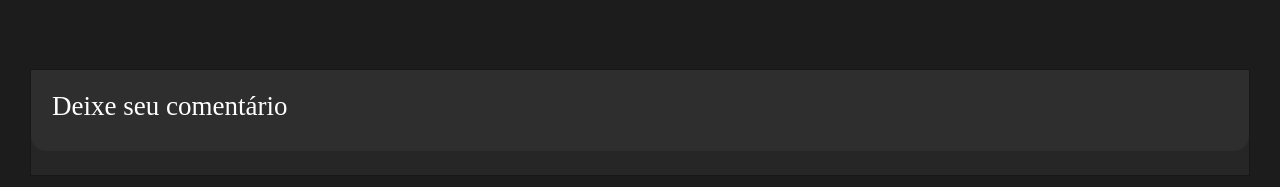
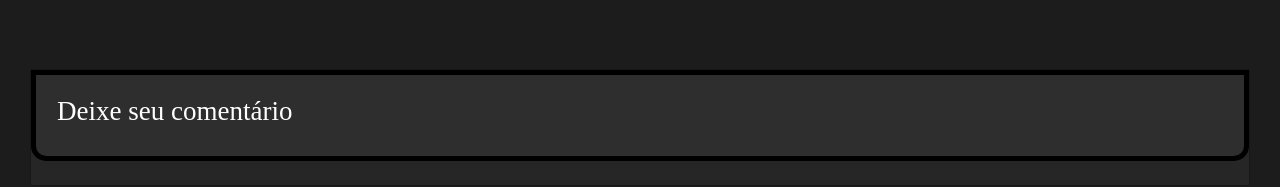
Before and after one commit to lullinho/hostinger, a plain HTML site: page index.html in a window 1280 px wide. Shown: the part 796-983 px from the top of the page. Drawn offline with nearby package versions, Linux system fonts and the light colour scheme; a script that the page names is missing.

Commit message:
comitando mudancas ok

```diff
--- a/style.css
+++ b/style.css
@@ -712,7 +712,7 @@ img#callofduty{
   text-align: center;
   padding:21px;
   border-radius: 0px 0px 15px 15px;
-  /*border: dotted #696969 1px;*/
+  border: solid black 5px;*/
   border-block-end-color: transparent;
 
 
```
